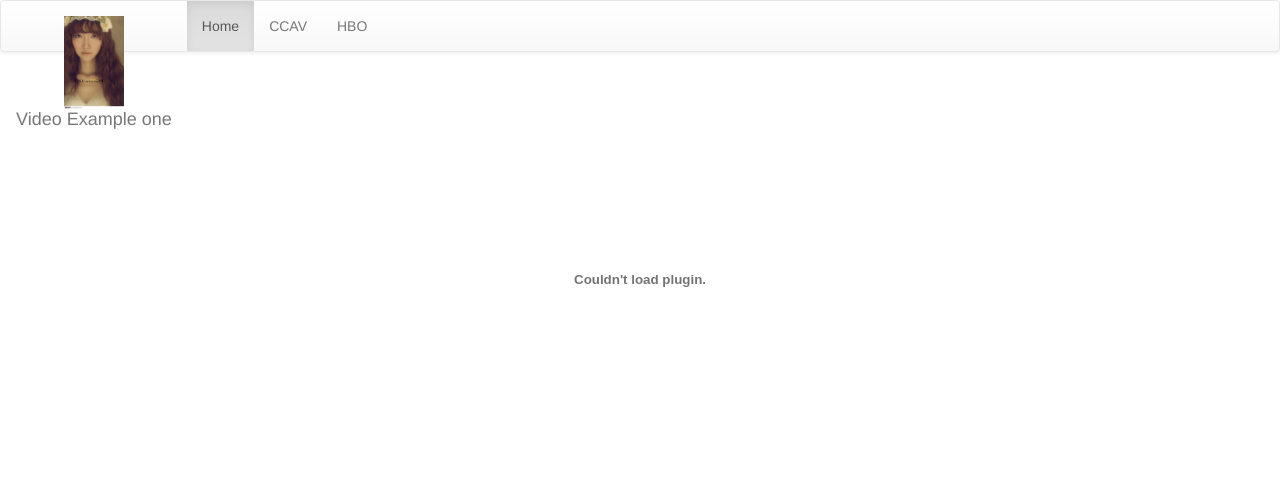
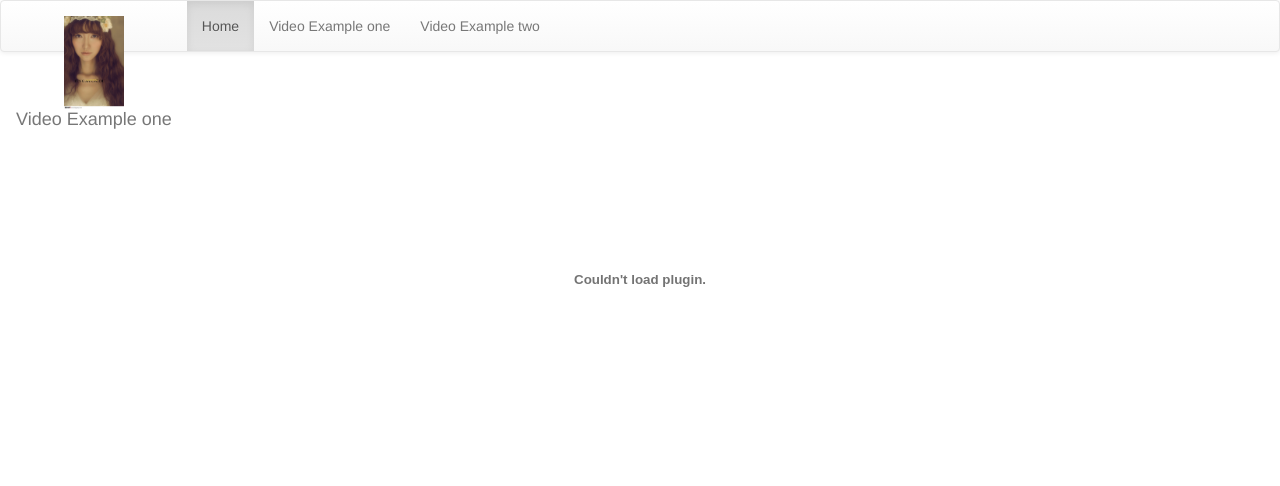
Before and after one commit to Sexyrabbit/A-project, a Django app: page / in a window 1280 px wide. Shown: the top 486 px of the page. Run offline with Django 3.2, Linux system fonts and the light colour scheme; some libraries are stand-ins or nearby versions.

Commit message:
way better

```diff
--- a/alpha/templates/post/homepage.html
+++ b/alpha/templates/post/homepage.html
@@ -5,8 +5,13 @@
 {% block menu %}
     <ul class='nav navbar-nav'>
         <li class='active'><a href='/'>Home</a></li>
-        <li><a href='{% url "tv-url" 0 %}'> CCAV </a></li>
-        <li><a href='{% url "tv-url" 1 %}'> HBO </a></li>
+        {% for t in tv_list %}
+        <li>
+            <a href='{% url "tv-url" forloop.counter0 %}'>
+                {{ t.name }}
+            </a>
+        </li>
+        {% endfor %}
     </ul>
 {% endblock %}
 {% block content %}
```
